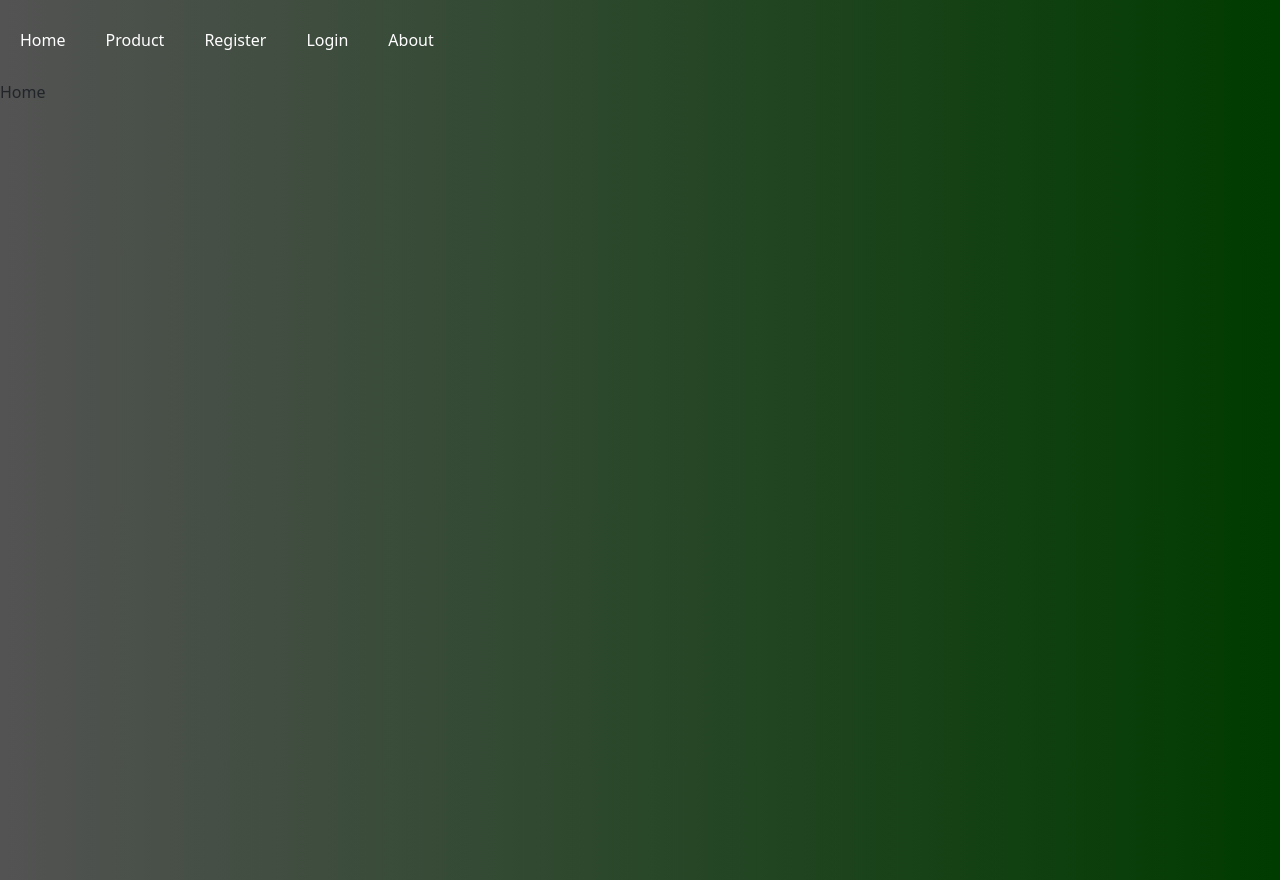
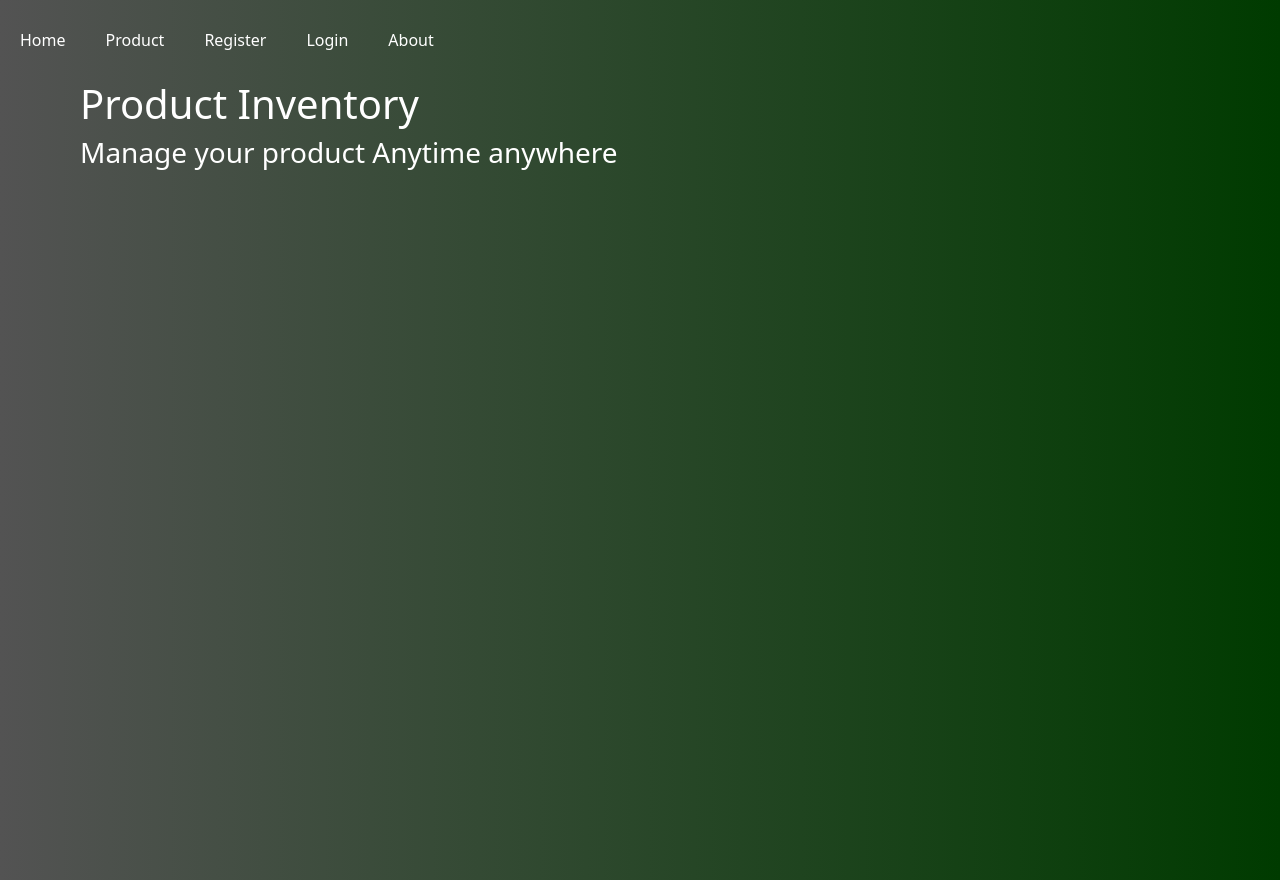
Before and after one commit to ShreShu/product-inventory, a React (Create React App) app: page / in a window 1280 px wide. Built offline with nearby package versions, Linux system fonts and the light colour scheme.

Commit message:
edited home page

```diff
--- a/src/Components/Home.css
+++ b/src/Components/Home.css
@@ -3,3 +3,12 @@
   background-image: linear-gradient(to right, rgb(83, 83, 83), rgb(0, 59, 0));
   overflow-x: hidden;
 }
+
+.home1 {
+  margin-left: 10vh;
+}
+
+.home1 > h1,
+h3 {
+  color: white;
+}
--- a/src/Components/Home.js
+++ b/src/Components/Home.js
@@ -1,5 +1,12 @@
 import React from "react";
 import "./Home.css";
 export const Home = () => {
-  return <div className="home">Home</div>;
+  return (
+    <div className="home">
+      <div className="home1">
+        <h1>Product Inventory</h1>
+        <h3>Manage your product Anytime anywhere</h3>
+      </div>
+    </div>
+  );
 };
--- a/src/Components/Product.js
+++ b/src/Components/Product.js
@@ -8,7 +8,6 @@
       <div className="product-navbar">
         <Link to="">Product List</Link>
         <Link to="addproduct">Add Product</Link>
-        <Link to="updateproduct/:id">Update Product</Link>
       </div>
       <div>
         <Outlet />
```
